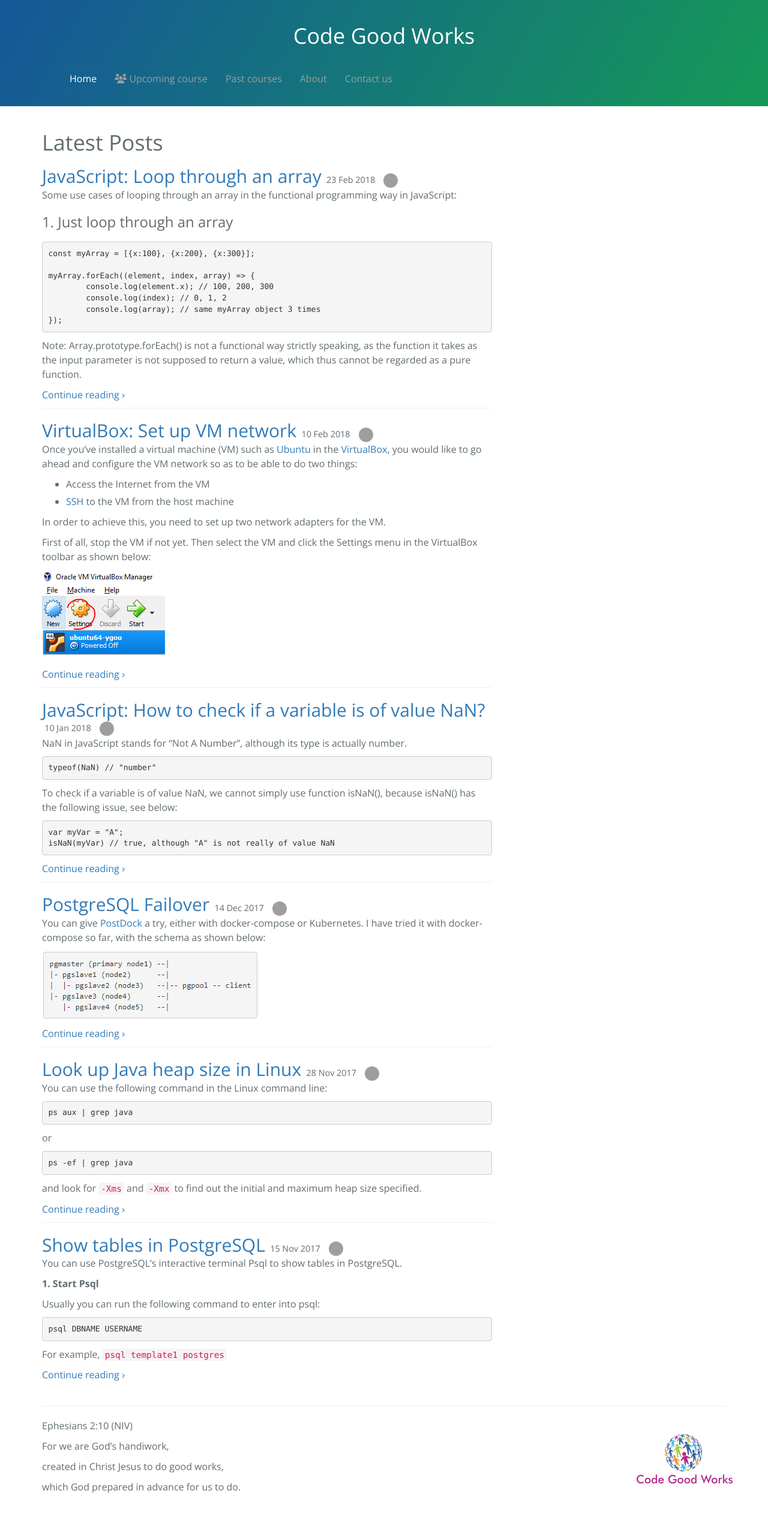
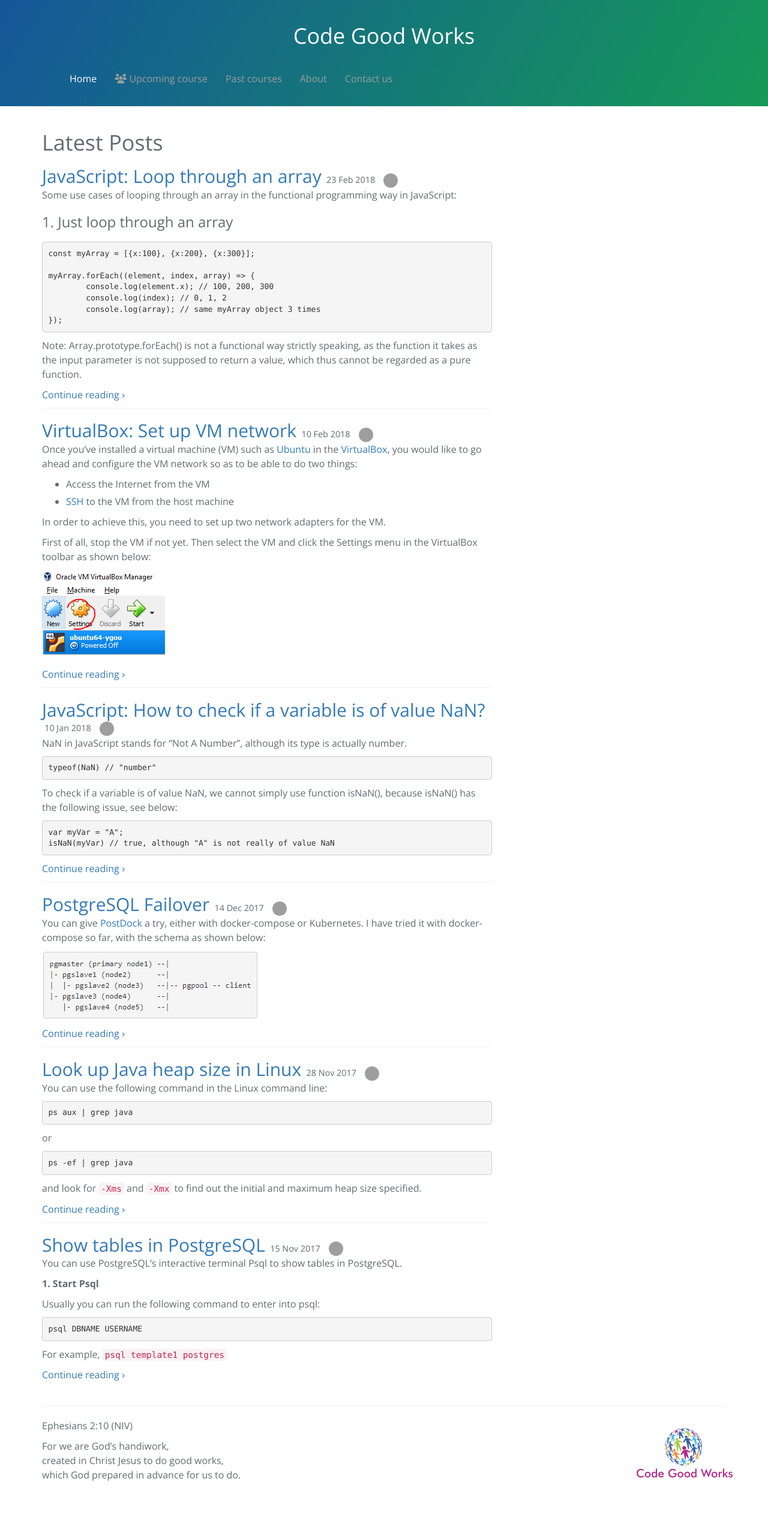
Before and after one commit to yucigou/codegoodworks, a Jekyll site: the page built from index.md, in a window 1280 px wide. Shown: the whole page at 60% size. Built offline with Jekyll 4.4.1, drawn with Linux system fonts in a browser that asks for light colours; nearby versions of some CDN libraries; grey boxes are pictures that could not be loaded.

Commit message:
Update default.html

```diff
--- a/_layouts/default.html
+++ b/_layouts/default.html
@@ -40,8 +40,8 @@
       <footer class="site-footer container">
         <hr/>
         <p>Ephesians 2:10 (NIV)</p>
-        <p id="first-verse">For we are God’s handiwork, </p>
-        <p>created in Christ Jesus to do good works,</p>
+        <p class="verse">For we are God’s handiwork, </p>
+        <p class="verse">created in Christ Jesus to do good works,</p>
         <p id="last-verse">which God prepared in advance for us to do.</p>
       </footer>
     </section>
```
